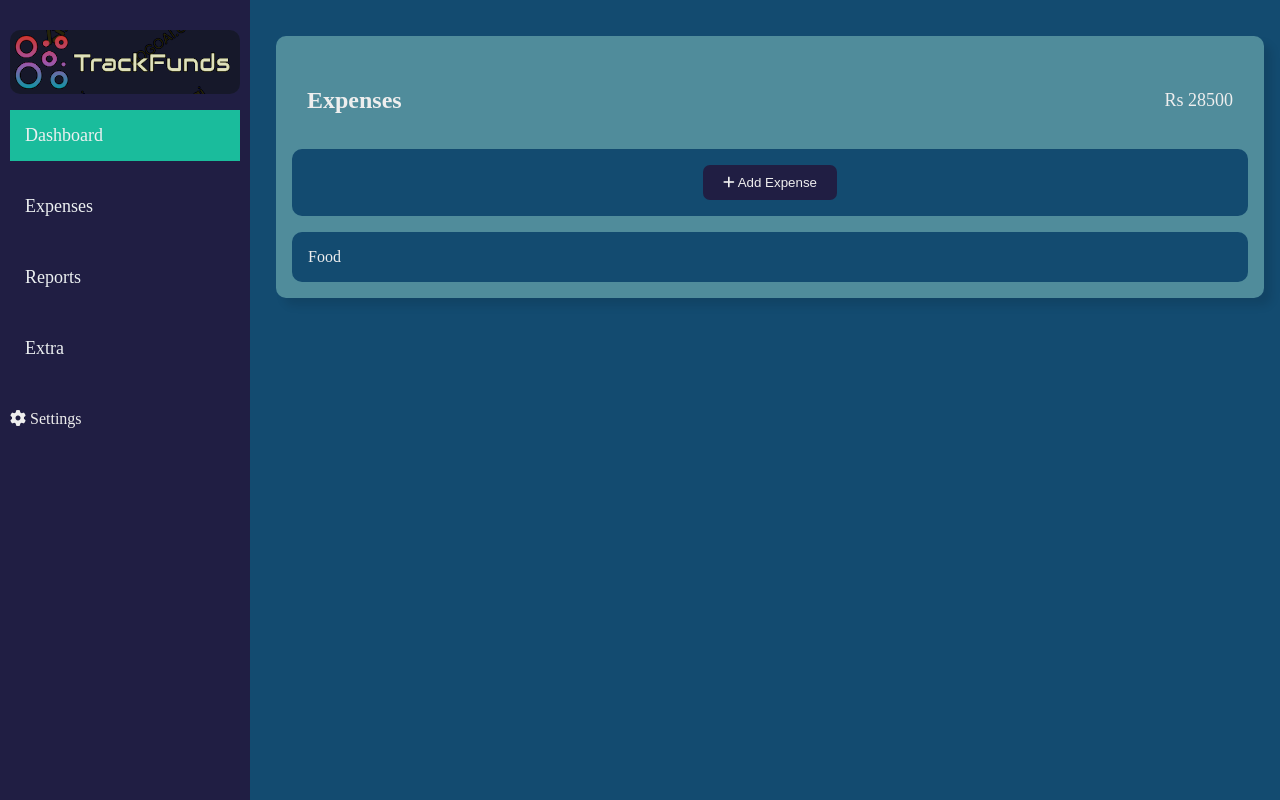
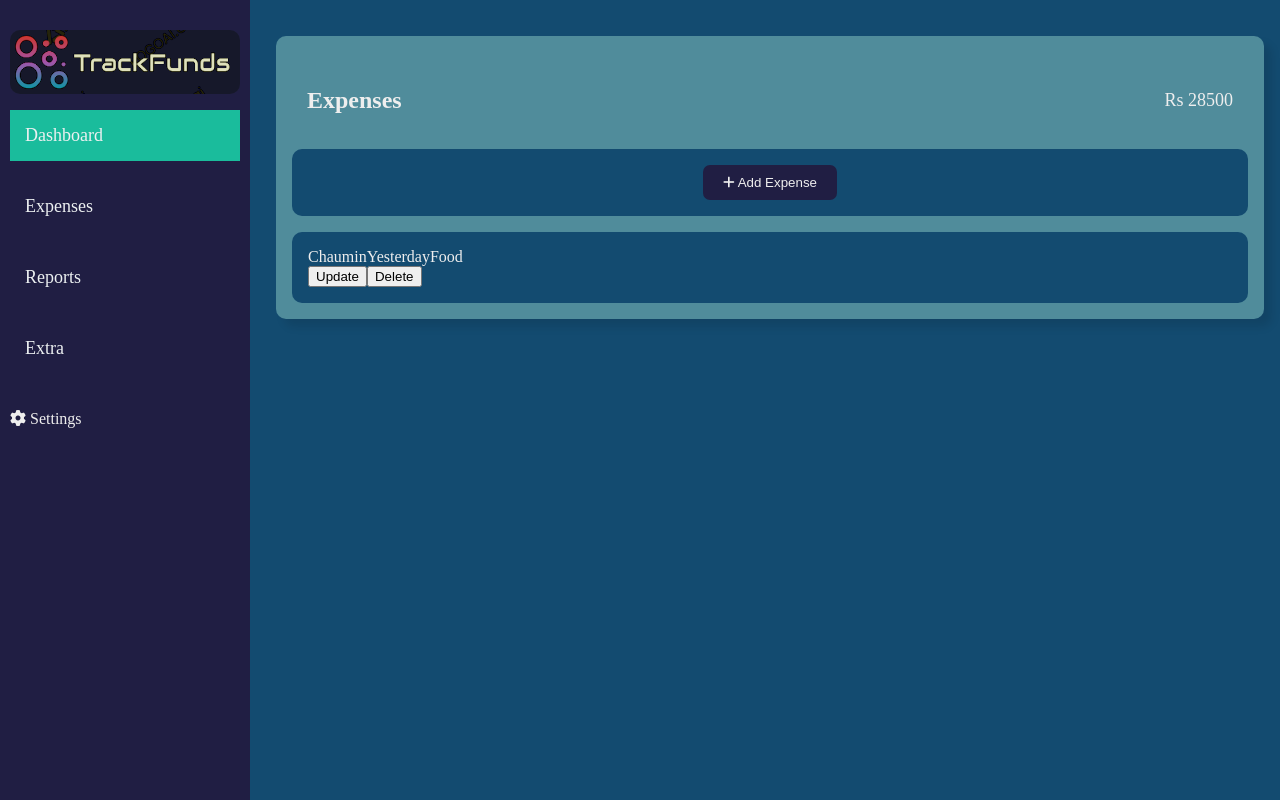
Before and after one commit to rohitghatal1/ExpenseTracker-React-TS, a React (Create React App) app: page / in a window 1280 px wide. Built offline with nearby package versions, Linux system fonts and the light colour scheme.

Commit message:
update expense item sectio with update delete button

```diff
--- a/src/Components/Expenses.tsx
+++ b/src/Components/Expenses.tsx
@@ -76,8 +76,15 @@ const Expenses: React.FC = () => {
         <div className="expenseContainer">
           <div className="expenseItemsContainer">
             <div className="expenseItem">
-              <span className="expenseName">Food</span>
-              <span></span>
+              <div className="expenseDetails">
+              <span className="expenseName">Chaumin</span>
+              <span className="expenseDate">Yesterday</span>
+              <span className="category">Food</span>
+              </div>
+              <div className="deleteUpdateExpense">
+                <button>Update</button>
+                <button>Delete</button>
+              </div>
             </div>
           </div>
         </div>
```
